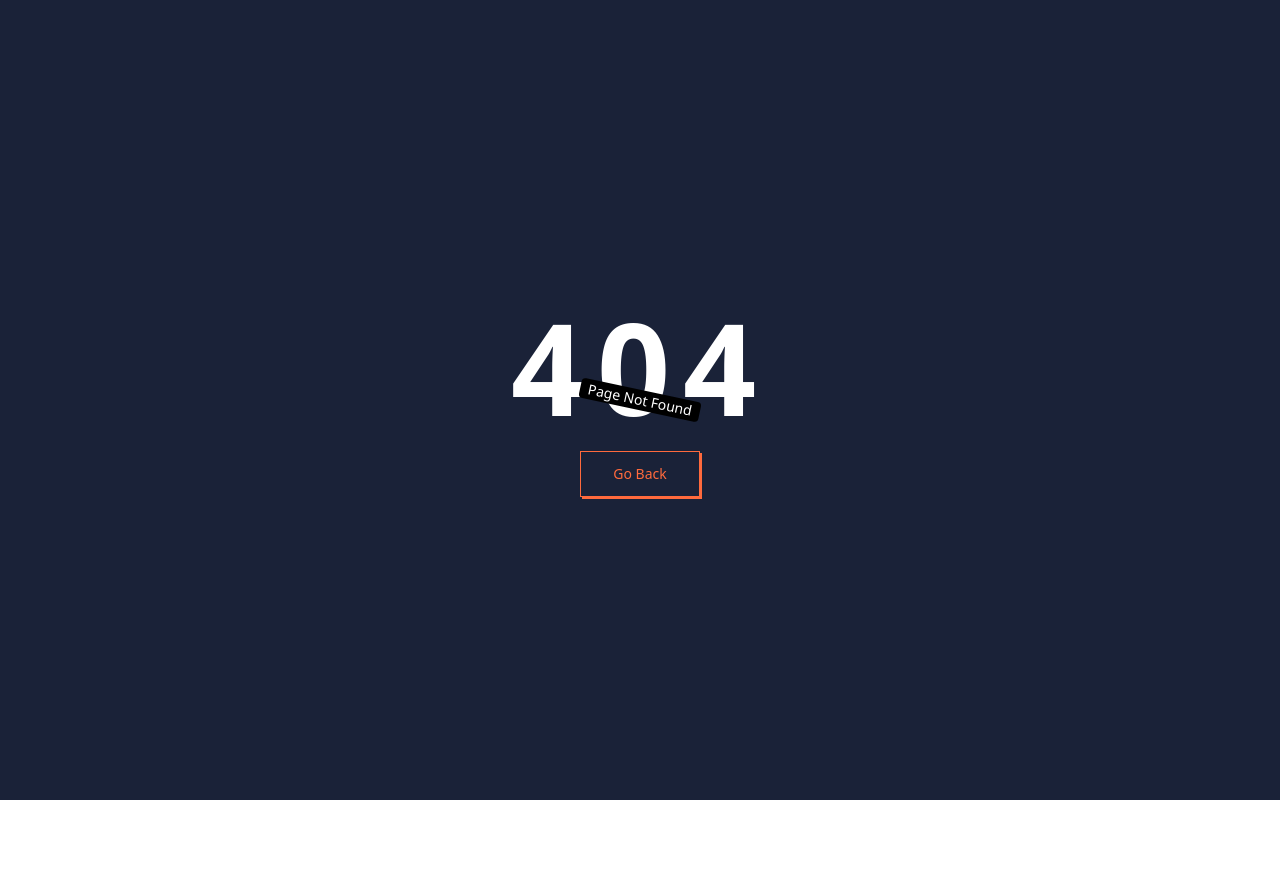
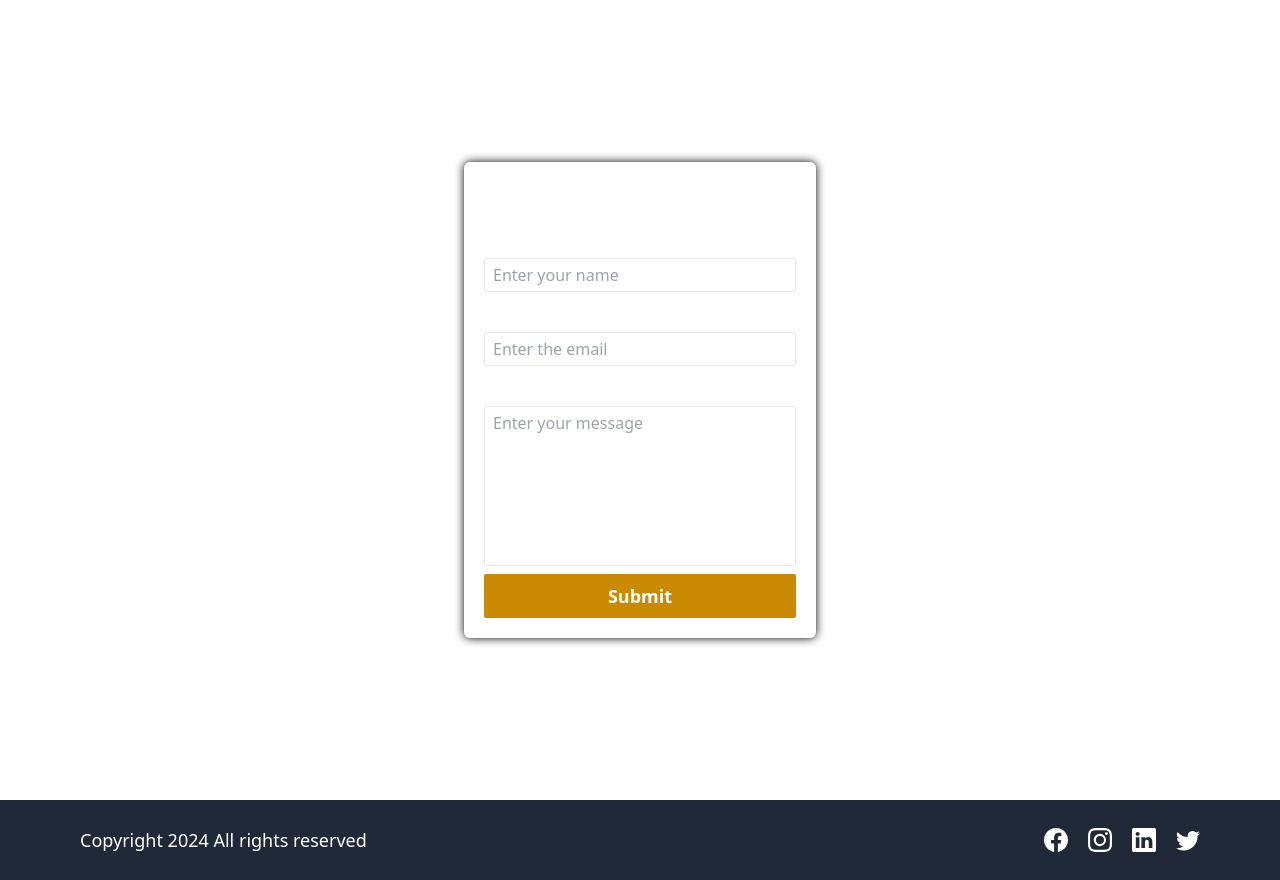
Before and after one commit to Roshan21p/LMS-Frontend, a React (Vite) app: page /contact in a window 1280 px wide. Before the commit this address had no page. Before the commit the page ends 800 px from the top, so only its background shows below. Built offline with nearby package versions, Linux system fonts and the light colour scheme; no server answers.

Commit message:
Added contact page

```diff
--- a/src/App.jsx
+++ b/src/App.jsx
@@ -3,6 +3,7 @@
 import { Route, Routes } from 'react-router-dom';
 
 import AboutUs from './Pages/AboutUs';
+import ContactUs from './Pages/ContactUs';
 import HomePage from './Pages/HomePage';
 import NotFound from './Pages/NotFound';
 
@@ -12,6 +13,7 @@
       <Routes>
         <Route path="/" element={<HomePage />}></Route>
         <Route path="/about" element={<AboutUs />}></Route>
+        <Route path="/contact" element={<ContactUs />}></Route>
         <Route path="/*" element={<NotFound />}></Route>
       </Routes>
     </>
--- a/src/Helpers/axiosInstance.js
+++ b/src/Helpers/axiosInstance.js
@@ -1,10 +1,8 @@
 import axios from 'axios';
-
-const BASE_URL = 'http://localhost:5173/api/v1';
 
 const axiosInstance = axios.create(); // Create a new instance of axios
 
-axiosInstance.defaults.baseURL = BASE_URL;
+axiosInstance.defaults.baseURL = import.meta.env.VITE_BACKEND_URL; // Set the base URL
 
 axiosInstance.defaults.withCredentials = true; // Allow cookies to be sent with requests
 
--- /dev/null
+++ b/src/Helpers/regexMatcher.js
@@ -0,0 +1,5 @@
+export function isEmail(string) {
+  return string.match(
+    /^(([^<>()[\]\\.,;:\s@"]+(\.[^<>()[\]\\.,;:\s@"]+)*)|.(".+"))@((\[[0-9]{1,3}\.[0-9]{1,3}\.[0-9]{1,3}\.[0-9]{1,3}\])|(([a-zA-Z\-0-9]+\.)+[a-zA-Z]{2,}))$/
+  );
+}
--- a/src/Layouts/HomeLayout.jsx
+++ b/src/Layouts/HomeLayout.jsx
@@ -8,8 +8,8 @@
 import Footer from '../Components/Footer';
 
 function HomeLayout({ children }) {
-  const dispatch = useDispatch();
-  const navigate = useNavigate();
+  // const dispatch = useDispatch();
+  // const navigate = useNavigate();
 
   // for checking if user is logged in
   const isLoggedIn = useSelector((state) => state?.auth?.isLoggedIn);
--- /dev/null
+++ b/src/Pages/ContactUs.jsx
@@ -0,0 +1,118 @@
+import { useState } from 'react';
+import { toast } from 'react-hot-toast';
+
+import axiosInstance from '../Helpers/axiosInstance';
+import { isEmail } from '../Helpers/regexMatcher';
+import HomeLayout from '../Layouts/HomeLayout';
+
+function ContactUs() {
+  const [userInput, setUserInput] = useState({
+    name: '',
+    email: '',
+    message: ''
+  });
+
+  function handleInputChange(e) {
+    const { name, value } = e.target;
+    setUserInput({ ...userInput, [name]: value });
+  }
+
+  async function handleFormSubmit(e) {
+    e.preventDefault();
+    // Check for empty fields
+    if (!userInput.name || !userInput.email || !userInput.message) {
+      toast.error('All fields are mandatory');
+      return;
+    }
+
+    if (!isEmail(userInput.email)) {
+      toast.error('Invalid email');
+      return;
+    }
+
+    try {
+      const response = axiosInstance.post('/contact', userInput);
+      toast.promise(response, {
+        loading: 'Submitting your message...',
+        success: 'Form submitted successfully',
+        error: 'Failed to submit the form'
+      });
+      const contactResponse = await response;
+      if (contactResponse?.data?.success) {
+        setUserInput({
+          name: '',
+          email: '',
+          message: ''
+        });
+      }
+    } catch (error) {
+      toast.error('operation failed....');
+    }
+  }
+  return (
+    <HomeLayout>
+      <div className="flex items-center justify-center h-[100vh]">
+        <form
+          noValidate
+          onSubmit={handleFormSubmit}
+          className=" flex flex-col items-center justify-center gap-2 p-5 rounded-md text-white shadow-[0_0_10px_black] w-[22rem]"
+        >
+          <h1 className="text-3xl font-semibold">Contact Form</h1>
+          <div className="flex flex-col w-full gap-1">
+            <label htmlFor="name" className="text-xl font-semibold">
+              Name
+            </label>
+            <input
+              className="bg-transparent border px-2 py-1 rounded-sm"
+              id="name"
+              type="text"
+              name="name"
+              placeholder="Enter your name"
+              value={userInput.name}
+              onChange={handleInputChange}
+            />
+          </div>
+
+          <div className="flex flex-col w-full gap-1">
+            <label htmlFor="email" className="text-xl font-semibold">
+              Email
+            </label>
+            <input
+              className="bg-transparent border px-2 py-1 rounded-sm"
+              id="email"
+              type="email"
+              name="email"
+              placeholder="Enter the email"
+              value={userInput.email}
+              onChange={handleInputChange}
+            />
+          </div>
+
+          <div className="flex flex-col w-full gap-1">
+            <label htmlFor="message" className="text-xl font-semibold">
+              Message
+            </label>
+            <textarea
+              className="bg-transparent border px-2 py-1 rounded-sm resize-none h-40"
+              id="message"
+              type="message"
+              name="message"
+              placeholder="Enter your message"
+              value={userInput.message}
+              onChange={handleInputChange}
+            ></textarea>
+          </div>
+
+          <button
+            className="w-full bg-yellow-600 hover:bg-yellow-500 transition-all ease-in-out duration-300 rounded-sm py-2 font-semibold text-lg cursor-pointer"
+            type="submit"
+          >
+            Submit
+          </button>
+        </form>
+      </div>
+    </HomeLayout>
+  );
+}
+
+export default ContactUs;
--- a/src/main.jsx
+++ b/src/main.jsx
@@ -3,6 +3,7 @@
 
 // Library imports
 import ReactDOM from 'react-dom/client';
+import { Toaster } from 'react-hot-toast';
 import { Provider } from 'react-redux';
 import { BrowserRouter } from 'react-router-dom';
 
@@ -14,6 +15,7 @@
   <Provider store={store}>
     <BrowserRouter>
       <App />
+      <Toaster />
     </BrowserRouter>
   </Provider>
 );
```
Also changed, not shown: 1 other file (tests, documents, lock files or other folders).
